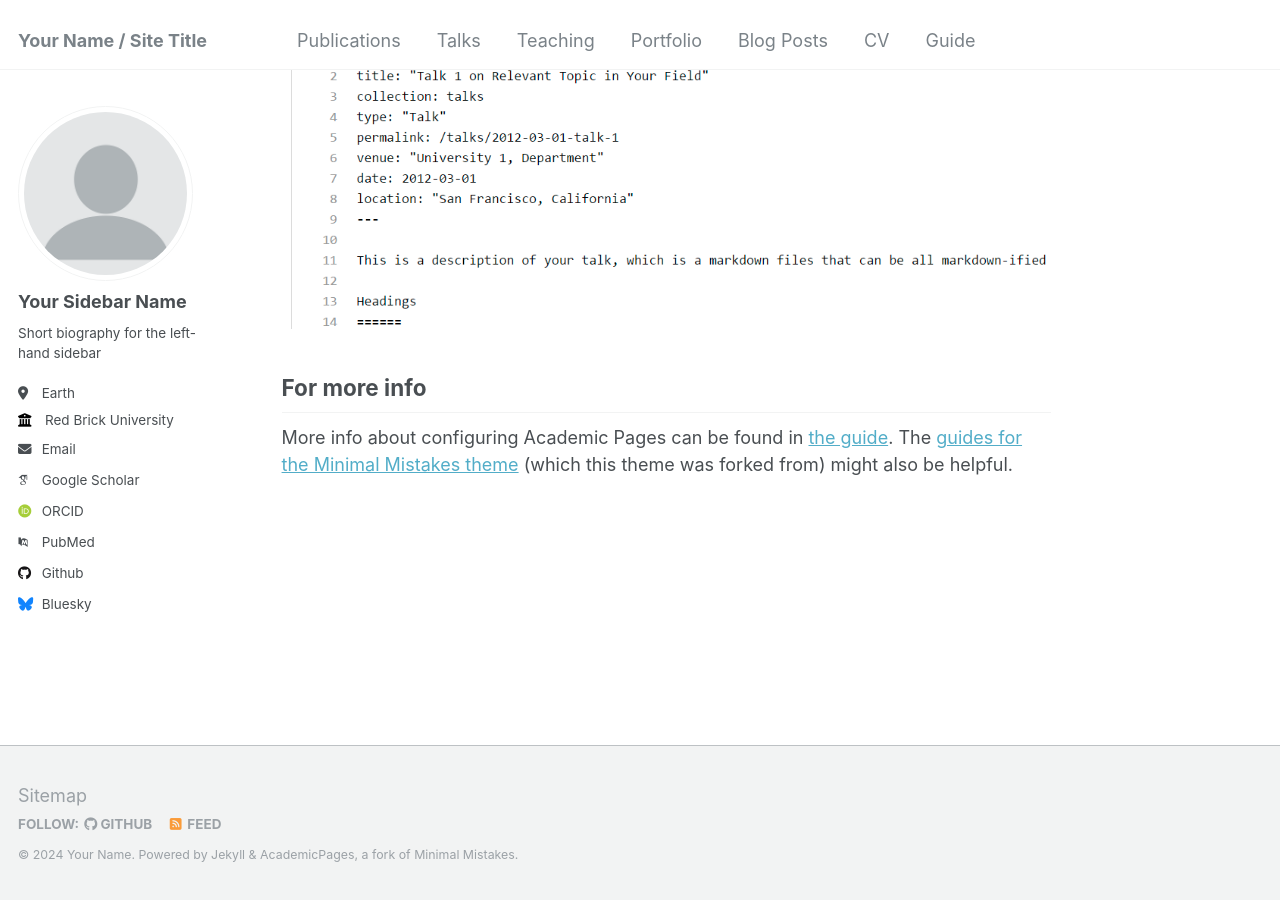
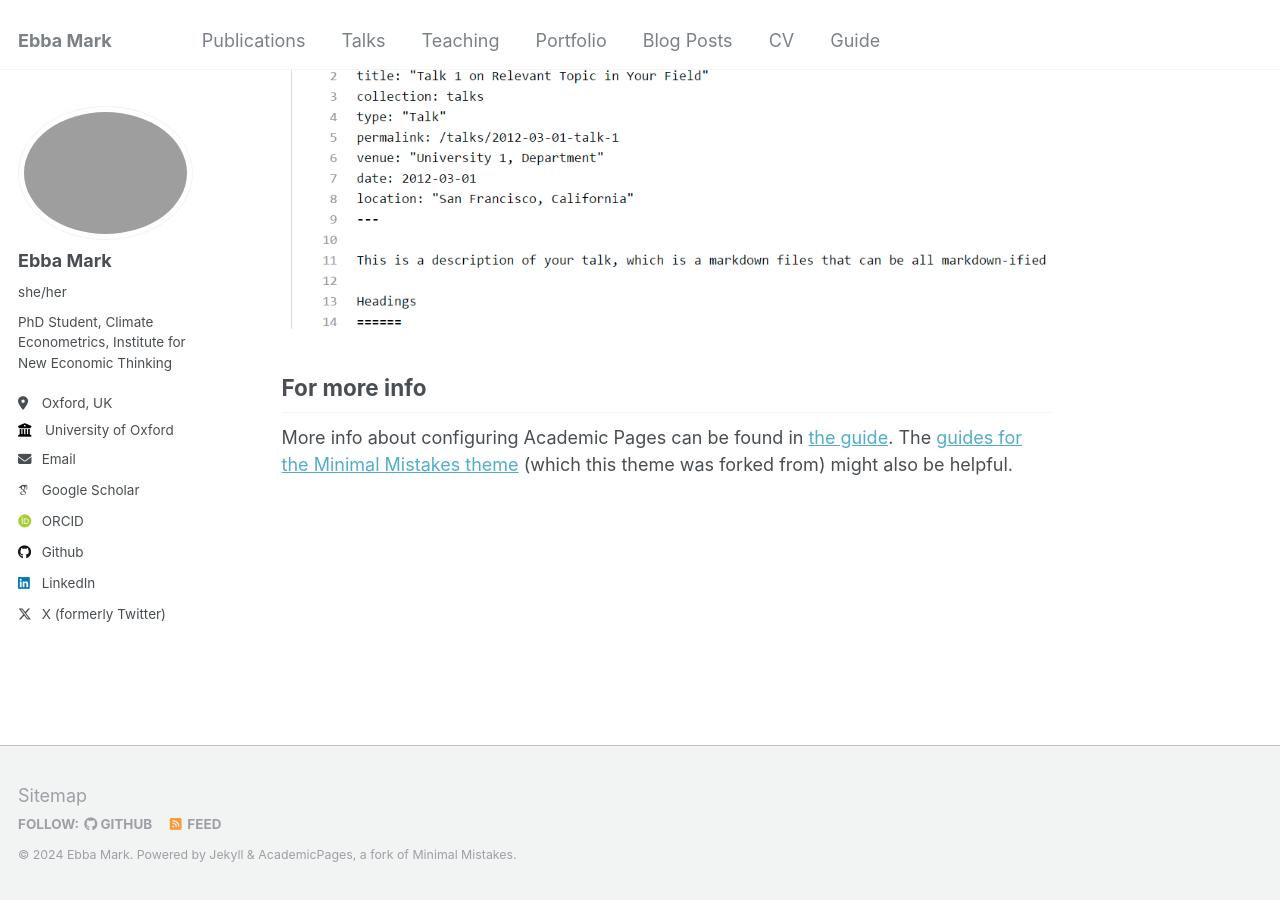
Before and after one commit to ebbam/ebba_website, a Jekyll site: the page built from _pages/about.md, in a window 1280 px wide and 900 px high, scrolled down 2660 px. Built offline with Jekyll 4.4.1, drawn with Linux system fonts in a browser that asks for light colours; some web fonts are replaced.

Commit message:
updated config file

```diff
--- a/_config.yml
+++ b/_config.yml
@@ -8,47 +8,47 @@
 
 # Basic Site Settings
 locale                   : "en-US"
-title                    : "Your Name / Site Title"
+title                    : "Ebba Mark"
 title_separator          : "-"
-name                     : &name "Your Name"
+name                     : &name "Ebba Mark"
 description              : &description "personal description"
-url                      : https://academicpages.github.io # the base hostname & protocol for your site e.g. "https://mmistakes.github.io"
+url                      : https://ebbam.github.io/ebba_website/ # the base hostname & protocol for your site e.g. "https://mmistakes.github.io"
 baseurl                  : "" # the subpath of your site, e.g. "/blog"
-repository               : "academicpages/academicpages.github.io"
+repository               : "ebbam/ebba_website"
 
 # Site Author - The following control what appear as part of the author content on the side bar.
 #               If a field is blank the icon and link will not appear, otherwise it will be shown.
 #               Additional customization can be done by editing /_includes/author-profile.html
 author:
   # Biographic information
-  avatar           : "profile.png"
-  name             : "Your Sidebar Name"
-  pronouns         : # example: "she/her"
-  bio              : "Short biography for the left-hand sidebar"
-  location         : "Earth"
-  employer         : "Red Brick University"
+  avatar           : "Ebba_Bio_Photo_Informal.jpg"
+  name             : "Ebba Mark"
+  pronouns         : "she/her"
+  bio              : "PhD Student, Climate Econometrics, Institute for New Economic Thinking"
+  location         : "Oxford, UK"
+  employer         : "University of Oxford"
   uri              : # URL
-  email            : "none@example.org"
+  email            : "ebba.mark@ouce.ox.ac.uk"
 
   # Academic websites
   arxiv            : # URL - Update with the correct link to your profile
   googlescholar    : "https://scholar.google.com/citations?user=PS_CX0AAAAAJ"
   impactstory      : # URL
-  orcid            : "http://orcid.org/yourorcidurl"
+  orcid            : "https://orcid.org/0000-0001-7109-1294"
   semantic         : # URL
-  pubmed           : "https://www.ncbi.nlm.nih.gov/pubmed/?term=john+snow"
+  pubmed           : # "https://www.ncbi.nlm.nih.gov/pubmed/?term=john+snow"
   researchgate     : # URL
 
   # Repositories and software development
   bitbucket        : # Username - Update with your username on the site
   codepen          : # Username
   dribbble         : # Username
-  github           : "academicpages"
+  github           : "ebbam"
   kaggle           : # Username
   stackoverflow    : # User number or user number and name (i.e., use "1" or "1/jeff-atwood")
 
   # Social media
-  bluesky          : "bsky.app" # Replace this with you Bluesky username
+  bluesky          : # Replace this with you Bluesky username
   facebook         : # Username
   flickr           : # Username
   foursquare       : # Username
@@ -57,7 +57,7 @@ author:
   keybase          : # Username
   instagram        : # Username
   lastfm           : # Username
-  linkedin         : # Username
+  linkedin         : "Ebba Mark"
   mastodon         : # URL
   medium           : # URL
   pinterest        : # Username
@@ -65,7 +65,7 @@ author:
   steam            : # Username
   telegram         : # URL
   tumblr           : # Username
-  twitter          : # Username for X / Twitter
+  twitter          : "i_ebba"
   vine             : # Username
   weibo            : # Username
   wikipedia        : # Username
```
Also changed, not shown: 2 other files.
